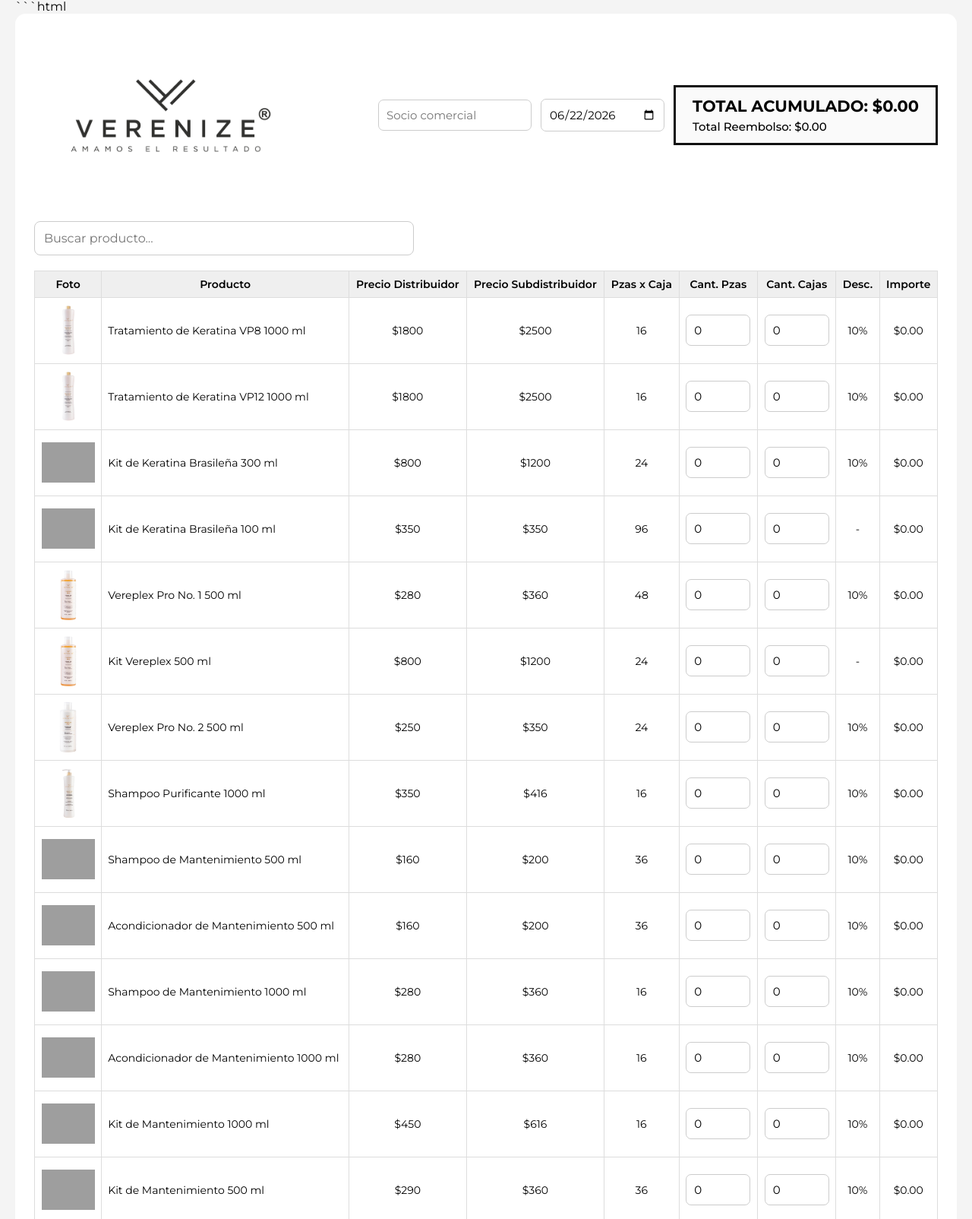
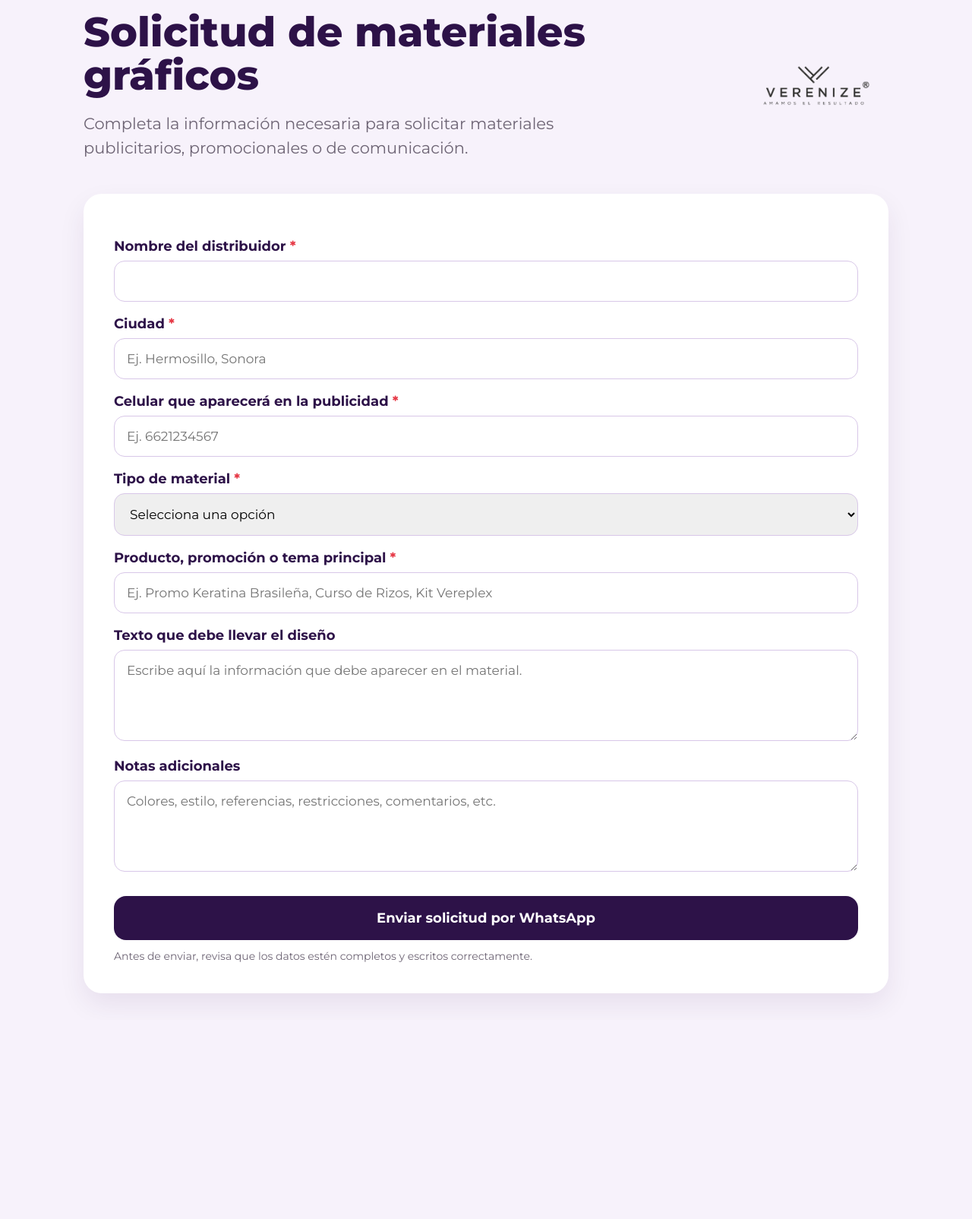
Before and after one commit to asistentecomercialverenize-a11y/verenize-marketing-request, a plain HTML site: page index.html in a window 1280 px wide. Shown: the part 21-1625 px from the top of the page at 76% size. After the commit the page ends 1363 px from the top, so only its background shows below. Drawn offline with Linux system fonts and the light colour scheme; grey boxes are pictures that could not be loaded.

Commit message:
Update index.html

````diff
--- a/index.html
+++ b/index.html
@@ -1,170 +1,139 @@
-```html
 <!DOCTYPE html>
 <html lang="es">
 <head>
 <meta charset="UTF-8">
 <meta name="viewport" content="width=device-width, initial-scale=1.0">
-<title>Pedidos Verenize</title>
+<title>Solicitud de materiales gráficos</title>
 
 <link rel="preconnect" href="https://fonts.googleapis.com">
 <link rel="preconnect" href="https://fonts.gstatic.com" crossorigin>
-<link href="https://fonts.googleapis.com/css2?family=Montserrat:wght@300;400;500;600;700&display=swap" rel="stylesheet">
+<link href="https://fonts.googleapis.com/css2?family=Montserrat:wght@300;400;500;600;700;800&display=swap" rel="stylesheet">
 
 <style>
-*{font-family:'Montserrat',sans-serif;}
+*{box-sizing:border-box;font-family:'Montserrat',sans-serif;}
 
 body{
-    background:#f4f4f4;
     margin:0;
-    padding:20px;
+    background:#f7f2fb;
+    color:#2d1248;
 }
 
 .container{
-    max-width:1400px;
+    max-width:1100px;
     margin:auto;
-    background:white;
-    padding:25px;
-    border-radius:14px;
-    overflow-x:auto;
+    padding:35px 20px;
 }
 
 .header{
     display:flex;
     justify-content:space-between;
     align-items:center;
-    gap:20px;
-    margin-bottom:30px;
-    flex-wrap:wrap;
+    gap:30px;
+    margin-bottom:45px;
+}
+
+h1{
+    font-size:54px;
+    line-height:1.05;
+    margin:0 0 20px;
+    font-weight:800;
+}
+
+.subtitle{
+    font-size:21px;
+    color:#6d6474;
+    line-height:1.5;
+    max-width:750px;
 }
 
 .logo{
-    width:360px;
+    width:190px;
     max-width:100%;
-    height:auto;
 }
 
-.header-info{
-    display:flex;
-    gap:12px;
-    align-items:center;
-    flex-wrap:wrap;
+.form-card{
+    background:white;
+    padding:40px;
+    border-radius:24px;
+    box-shadow:0 15px 35px rgba(45,18,72,.08);
 }
 
-input{
-    padding:10px;
-    border:1px solid #ccc;
-    border-radius:7px;
-    font-size:15px;
+label{
+    display:block;
+    font-size:18px;
+    font-weight:700;
+    margin-top:18px;
+    margin-bottom:8px;
 }
 
-.total-arriba{
-    font-size:21px;
-    font-weight:700;
-    border:3px solid #111;
-    padding:12px 22px;
-    background:#fafafa;
+.required{
+    color:#e63946;
 }
 
-.reembolso-arriba{
-    font-size:15px;
-    font-weight:500;
-    margin-top:5px;
+input, select, textarea{
+    width:100%;
+    padding:16px;
+    border:1px solid #d8c7e8;
+    border-radius:14px;
+    font-size:17px;
+    outline:none;
 }
 
-.buscador{
-    width:100%;
-    max-width:500px;
-    padding:12px;
-    margin-bottom:20px;
-    border:1px solid #ccc;
-    border-radius:8px;
-    font-size:16px;
+textarea{
+    min-height:120px;
+    resize:vertical;
 }
 
-table{
-    width:100%;
-    border-collapse:collapse;
-    font-size:14px;
+.row{
+    display:grid;
+    grid-template-columns:1fr 1fr;
+    gap:18px;
 }
 
-th,td{
-    border:1px solid #ddd;
-    padding:8px;
-    text-align:center;
-}
-
-th{
-    background:#efefef;
-    font-weight:600;
-}
-
-td.producto{
-    text-align:left;
-    min-width:280px;
-}
-
-.foto{
-    width:70px;
-    height:70px;
-    object-fit:contain;
-    border-radius:8px;
-    background:white;
-}
-
-input[type="number"]{
-    width:85px;
-}
-
-.total-box{
-    text-align:right;
-    font-size:24px;
-    font-weight:700;
-    margin-top:20px;
-}
-
-.reembolso-box{
-    font-size:18px;
-    font-weight:500;
-    margin-top:6px;
-}
-
-.resumen{
-    margin-top:25px;
-    padding:15px;
-    border:1px solid #ddd;
-    border-radius:10px;
-    background:#fafafa;
-}
-
-.resumen h3{
-    margin-top:0;
+.hidden{
+    display:none;
 }
 
 button{
-    border:0;
-    padding:13px 20px;
-    border-radius:8px;
-    font-size:16px;
+    width:100%;
+    background:#2d1248;
+    color:white;
+    border:none;
+    padding:18px;
+    font-size:18px;
+    font-weight:700;
+    border-radius:16px;
+    margin-top:28px;
     cursor:pointer;
-    margin-top:15px;
 }
 
-.enviar{
-    background:#25D366;
-    color:white;
+button:hover{
+    background:#431c68;
 }
 
-.limpiar{
-    background:#777;
-    color:white;
+.note{
+    font-size:14px;
+    color:#6d6474;
+    margin-top:12px;
 }
 
 @media(max-width:800px){
-    body{padding:8px;}
-    .container{padding:12px;}
-    .logo{width:260px;}
-    .total-arriba{font-size:18px;}
-    table{font-size:12px;}
+    .header{
+        flex-direction:column;
+        align-items:flex-start;
+    }
+
+    h1{
+        font-size:38px;
+    }
+
+    .row{
+        grid-template-columns:1fr;
+    }
+
+    .form-card{
+        padding:25px;
+    }
 }
 </style>
 </head>
@@ -175,278 +144,141 @@
 
     <div class="header">
         <div>
+            <h1>Solicitud de materiales gráficos</h1>
+            <div class="subtitle">
+                Completa la información necesaria para solicitar materiales publicitarios, promocionales o de comunicación.
+            </div>
+        </div>
+
         <img class="logo" src="LOGO+SLOGAN(NEGRO) (5).png" alt="Verenize">
     </div>
 
-        <div class="header-info">
-            <input id="socio" placeholder="Socio comercial">
-            <input id="fecha" type="date">
+    <div class="form-card">
 
-            <div class="total-arriba">
-                <div>TOTAL ACUMULADO: $<span id="totalArriba">0.00</span></div>
-                <div class="reembolso-arriba">
-                    Total Reembolso: $<span id="reembolsoArriba">0.00</span>
+        <label>Nombre del distribuidor <span class="required">*</span></label>
+        <input id="distribuidor" required>
+
+        <label>Ciudad <span class="required">*</span></label>
+        <input id="ciudad" placeholder="Ej. Hermosillo, Sonora" required>
+
+        <label>Celular que aparecerá en la publicidad <span class="required">*</span></label>
+        <input id="celular" placeholder="Ej. 6621234567" required>
+
+        <label>Tipo de material <span class="required">*</span></label>
+        <select id="tipo" onchange="mostrarCamposEvento()" required>
+            <option value="">Selecciona una opción</option>
+            <option value="Flyer promocional">Flyer promocional</option>
+            <option value="Historia para redes">Historia para redes</option>
+            <option value="Post para redes">Post para redes</option>
+            <option value="Flyer de evento">Flyer de evento</option>
+            <option value="Invitación / convocatoria">Invitación / convocatoria</option>
+            <option value="Otro">Otro</option>
+        </select>
+
+        <div id="camposEvento" class="hidden">
+            <div class="row">
+                <div>
+                    <label>Nombre del evento</label>
+                    <input id="evento" placeholder="Ej. Certificación de Rizos">
                 </div>
-            </div>
+
+                <div>
+                    <label>Nombre del técnico</label>
+                    <input id="tecnico" placeholder="Ej. Claudia Mondaca">
                 </div>
             </div>
 
-    <input
-        type="text"
-        id="buscador"
-        class="buscador"
-        placeholder="Buscar producto..."
-        onkeyup="filtrarProductos()"
-    >
+            <div class="row">
+                <div>
+                    <label>Fecha del evento</label>
+                    <input id="fechaEvento" type="date">
+                </div>
 
-    <table>
-        <thead>
-            <tr>
-                <th>Foto</th>
-                <th>Producto</th>
-                <th>Precio Distribuidor</th>
-                <th>Precio Subdistribuidor</th>
-                <th>Pzas x Caja</th>
-                <th>Cant. Pzas</th>
-                <th>Cant. Cajas</th>
-                <th>Desc.</th>
-                <th>Importe</th>
-            </tr>
-        </thead>
-
-        <tbody id="tabla"></tbody>
-    </table>
-
-    <div class="total-box">
-        <div>TOTAL ACUMULADO: $<span id="total">0.00</span></div>
-        <div class="reembolso-box">
-            Total Reembolso: $<span id="reembolso">0.00</span>
+                <div>
+                    <label>Hora del evento</label>
+                    <input id="horaEvento" type="time">
                 </div>
             </div>
 
-    <div class="resumen">
-        <h3>Resumen del Pedido</h3>
-        <div id="resumenPedido">No hay productos seleccionados.</div>
+            <label>Dirección completa del evento</label>
+            <input id="direccion" placeholder="Calle, número, colonia, ciudad">
         </div>
 
-    <button class="enviar" onclick="enviarWhatsapp()">Enviar pedido por WhatsApp</button>
-    <button class="limpiar" onclick="limpiar()">Limpiar pedido</button>
+        <label>Producto, promoción o tema principal <span class="required">*</span></label>
+        <input id="tema" placeholder="Ej. Promo Keratina Brasileña, Curso de Rizos, Kit Vereplex" required>
+
+        <label>Texto que debe llevar el diseño</label>
+        <textarea id="texto" placeholder="Escribe aquí la información que debe aparecer en el material."></textarea>
+
+        <label>Notas adicionales</label>
+        <textarea id="notas" placeholder="Colores, estilo, referencias, restricciones, comentarios, etc."></textarea>
+
+        <button onclick="enviarWhatsapp()">Enviar solicitud por WhatsApp</button>
+
+        <div class="note">
+            Antes de enviar, revisa que los datos estén completos y escritos correctamente.
+        </div>
+
+    </div>
 
 </div>
 
 <script>
 const whatsapp = "526623641909";
-const metaReembolso = 104400;
 
-const productos = [
-["Tratamiento de Keratina VP8 1000 ml",1800,2500,16,true,"Trat_Proteina_1000ml.png"],
-["Tratamiento de Keratina VP12 1000 ml",1800,2500,16,true,"Trat_Proteina_1000ml.png"],
-["Kit de Keratina Brasileña 300 ml",800,1200,24,true,"Trat_Proteina_300ml.png"],
-["Kit de Keratina Brasileña 100 ml",350,350,96,false,"Trat_Proteina_100ml.png"],
+function mostrarCamposEvento(){
+    const tipo = document.getElementById("tipo").value;
+    const camposEvento = document.getElementById("camposEvento");
 
-["Vereplex Pro No. 1 500 ml",280,360,48,true,"Vereplex_No1_500ml.png"],
-["Kit Vereplex 500 ml",800,1200,24,false,"Vereplex_No1_500ml.png"],
-["Vereplex Pro No. 2 500 ml",250,350,24,true,"Vereplex_No2_500ml.png"],
-
-["Shampoo Purificante 1000 ml",350,416,16,true,"Shampoo_Purificante_1000ml.png"],
-
-["Shampoo de Mantenimiento 500 ml",160,200,36,true,"Shampoo_mant_500ml.png"],
-["Acondicionador de Mantenimiento 500 ml",160,200,36,true,"Acondicionador_Mant_500ml.png"],
-
-["Shampoo de Mantenimiento 1000 ml",280,360,16,true,"Shampoo_Mant_1000ml.png"],
-["Acondicionador de Mantenimiento 1000 ml",280,360,16,true,"Acondicionador_Mant_1000ml.png"],
-
-["Kit de Mantenimiento 1000 ml",450,616,16,true,"Shampoo_Mant_1000ml.png"],
-["Kit de Mantenimiento 500 ml",290,360,36,true,"Shampoo_mant_500ml.png"],
-["Kit de Mantenimiento 100 ml",120,120,96,false,"Shampoo_Mant_100ml.png"],
-
-["Tratamiento Sérum de Argán 100 ml",200,280,48,true,"Trat_SerumArgan_100ml.png"],
-["Tratamiento Sérum de Argán 50 ml",120,120,63,false,"Trat_SerumArgan_50ml.png"],
-
-["Tratamiento Leave In 300 ml",150,200,48,true,"Trat_LeaveIn_300ml.png"],
-["Tratamiento Leave In 100 ml",85,85,96,false,"Trat_LeaveIn_100ml.png"],
-
-["Crema Hidratante para Rizos 300 ml",130,190,48,true,"Crema_Hidratante_Rizos_300ml.png"],
-["Gel Hidratante para Rizos 300 ml",145,200,48,true,"ButterGel_Hidratante_Rizos_300ml.png"],
-
-["Shot de Reparación Instantánea 12 ml",80,80,48,false,"Shot_Reparacion_12ml.png"],
-["Caja Shot de Reparación Instantánea",360,480,36,false,"Caja_Ampolletas.png"],
-
-["Secadora V LUX NEGRA",2500,3150,10,true,"Secadora_V-Lux_Negra.png"],
-["Secadora V LUX BLANCA",2500,3150,10,true,"Secadora_V-Lux_Blanca.png"],
-["Plancha de Titanio",1200,1575,20,true,"Plancha_Titanio.png"],
-
-["Peine de Carbón",25,42,50,true,"Peine_Carbon.png"],
-["Cepillo Cuadrado",100,140,12,true,"Cepillo_Cuadrado.png"],
-["Cepillo Redondo",160,200,10,true,"Cepillo_Redondo.png"],
-["Brocha",25,42,50,true,"Brocha.png"],
-
-["Kimono",250,350,20,false,"Kimono negro.png"],
-
-["Mascarilla Mágica Nutritiva 100 ml",85,120,96,true,"Mascarilla_Magica_100ml.png"],
-["Tratamiento Sérum de Argán 50 ml",120,150,96,true,"Trat_SerumArgan_50ml.png"],
-["Mascarilla Mágica Nutritiva 500 ml",210,294,24,true,"Mascarilla_Magica_500ml.png"],
-
-["Set de Viaje para Cuidado del Cabello",480,580,10,false,"Set_de_viaje.png"],
-["Kit Vereplex PRO Sachet 30 ml",70,90,1,false,"Vereplex_No1_120ml.png"]
-];
-
-function cargarTabla(){
-    const tabla = document.getElementById("tabla");
-    tabla.innerHTML = "";
-
-    productos.forEach((p,i)=>{
-        tabla.innerHTML += `
-        <tr>
-            <td><img class="foto" src="${p[5]}" alt="${p[0]}"></td>
-            <td class="producto">${p[0]}</td>
-            <td>$${p[1]}</td>
-            <td>$${p[2]}</td>
-            <td>${p[3]}</td>
-            <td>
-                <input type="number" min="0" value="0" id="cantidad${i}" oninput="calcular()">
-            </td>
-            <td>
-                <input type="number" min="0" value="0" id="cajasInput${i}" oninput="calcular()">
-            </td>
-            <td>${p[4] ? "10%" : "-"}</td>
-            <td>$<span id="importe${i}">0.00</span></td>
-        </tr>`;
-    });
-}
-
-function calcular(){
-    let total = 0;
-    let resumenHTML = "";
-
-    productos.forEach((p,i)=>{
-        let cantPzas = Number(document.getElementById(`cantidad${i}`).value) || 0;
-        let cantCajas = Number(document.getElementById(`cajasInput${i}`).value) || 0;
-
-        let totalPiezas = cantPzas + (cantCajas * p[3]);
-
-        let importe = 0;
-        let precioAplicado = "";
-        let descuentoTexto = "";
-
-        if(totalPiezas >= p[3]){
-            importe = totalPiezas * p[1];
-            precioAplicado = "Distribuidor";
+    if(tipo === "Flyer de evento" || tipo === "Invitación / convocatoria"){
+        camposEvento.classList.remove("hidden");
     }else{
-            importe = totalPiezas * p[2];
-            precioAplicado = "Subdistribuidor";
-
-            if(p[4] && totalPiezas > 0){
-                importe = importe * 0.90;
-                descuentoTexto = " con 10% desc.";
+        camposEvento.classList.add("hidden");
     }
 }
 
-        document.getElementById(`importe${i}`).innerText = importe.toFixed(2);
+function enviarWhatsapp(){
+    const distribuidor = document.getElementById("distribuidor").value.trim();
+    const ciudad = document.getElementById("ciudad").value.trim();
+    const celular = document.getElementById("celular").value.trim();
+    const tipo = document.getElementById("tipo").value;
+    const tema = document.getElementById("tema").value.trim();
 
-        if(totalPiezas > 0){
-            resumenHTML += `
-            <div style="margin-bottom:10px;">
-                <strong>${p[0]}</strong><br>
-                Piezas capturadas: ${cantPzas} |
-                Cajas capturadas: ${cantCajas} |
-                Total piezas: ${totalPiezas} |
-                Precio aplicado: ${precioAplicado}${descuentoTexto} |
-                Total: $${importe.toFixed(2)}
-            </div>`;
+    if(!distribuidor || !ciudad || !celular || !tipo || !tema){
+        alert("Por favor completa todos los campos obligatorios marcados con *.");
+        return;
     }
 
-        total += importe;
-    });
+    const evento = document.getElementById("evento").value.trim();
+    const tecnico = document.getElementById("tecnico").value.trim();
+    const fechaEvento = document.getElementById("fechaEvento").value;
+    const horaEvento = document.getElementById("horaEvento").value;
+    const direccion = document.getElementById("direccion").value.trim();
+    const texto = document.getElementById("texto").value.trim();
+    const notas = document.getElementById("notas").value.trim();
 
-    if(resumenHTML === ""){
-        resumenHTML = "No hay productos seleccionados.";
+    let mensaje = "Hola, quiero solicitar un material gráfico:%0A%0A";
+    mensaje += `Distribuidor: ${distribuidor}%0A`;
+    mensaje += `Ciudad: ${ciudad}%0A`;
+    mensaje += `Celular para publicidad: ${celular}%0A`;
+    mensaje += `Tipo de material: ${tipo}%0A`;
+    mensaje += `Tema / producto principal: ${tema}%0A%0A`;
+
+    if(tipo === "Flyer de evento" || tipo === "Invitación / convocatoria"){
+        mensaje += `Datos del evento:%0A`;
+        mensaje += `Nombre del evento: ${evento}%0A`;
+        mensaje += `Técnico: ${tecnico}%0A`;
+        mensaje += `Fecha: ${fechaEvento}%0A`;
+        mensaje += `Hora: ${horaEvento}%0A`;
+        mensaje += `Dirección completa: ${direccion}%0A%0A`;
     }
 
-    let reembolso = total > metaReembolso ? total - metaReembolso : 0;
+    mensaje += `Texto para el diseño:%0A${texto || "Sin texto específico"}%0A%0A`;
+    mensaje += `Notas adicionales:%0A${notas || "Sin notas adicionales"}`;
 
-    document.getElementById("total").innerText = total.toFixed(2);
-    document.getElementById("totalArriba").innerText = total.toFixed(2);
-    document.getElementById("reembolso").innerText = reembolso.toFixed(2);
-    document.getElementById("reembolsoArriba").innerText = reembolso.toFixed(2);
-    document.getElementById("resumenPedido").innerHTML = resumenHTML;
+    window.open(`https://wa.me/${whatsapp}?text=${mensaje}`, "_blank");
 }
-
-function filtrarProductos(){
-    let filtro = document.getElementById("buscador").value.toLowerCase();
-    let filas = document.querySelectorAll("#tabla tr");
-
-    filas.forEach(fila=>{
-        let producto = fila.querySelector(".producto").innerText.toLowerCase();
-
-        if(producto.includes(filtro)){
-            fila.style.display = "";
-        }else{
-            fila.style.display = "none";
-        }
-    });
-}
-
-function enviarWhatsapp(){
-    let socio = document.getElementById("socio").value;
-    let fecha = document.getElementById("fecha").value;
-    let total = document.getElementById("total").innerText;
-    let reembolso = document.getElementById("reembolso").innerText;
-
-    let mensaje = `Hola, quiero realizar este pedido Verenize:%0A%0A`;
-    mensaje += `Socio comercial: ${socio}%0A`;
-    mensaje += `Fecha de pedido: ${fecha}%0A%0A`;
-
-    productos.forEach((p,i)=>{
-        let cantPzas = Number(document.getElementById(`cantidad${i}`).value) || 0;
-        let cantCajas = Number(document.getElementById(`cajasInput${i}`).value) || 0;
-        let totalPiezas = cantPzas + (cantCajas * p[3]);
-        let importe = document.getElementById(`importe${i}`).innerText;
-
-        if(totalPiezas > 0){
-            mensaje += `Producto: ${p[0]}%0A`;
-            mensaje += `Piezas capturadas: ${cantPzas}%0A`;
-            mensaje += `Cajas capturadas: ${cantCajas}%0A`;
-            mensaje += `Total piezas: ${totalPiezas}%0A`;
-
-            if(totalPiezas >= p[3]){
-                mensaje += `Precio aplicado: Distribuidor $${p[1]}%0A`;
-            }else{
-                mensaje += `Precio aplicado: Subdistribuidor $${p[2]}`;
-
-                if(p[4]){
-                    mensaje += ` | Desc. 10%`;
-                }
-
-                mensaje += `%0A`;
-            }
-
-            mensaje += `Importe: $${importe}%0A%0A`;
-        }
-    });
-
-    mensaje += `TOTAL ACUMULADO: $${total}%0A`;
-    mensaje += `TOTAL REEMBOLSO: $${reembolso}`;
-
-    window.open(`https://wa.me/${whatsapp}?text=${mensaje}`,"_blank");
-}
-
-function limpiar(){
-    productos.forEach((p,i)=>{
-        document.getElementById(`cantidad${i}`).value = 0;
-        document.getElementById(`cajasInput${i}`).value = 0;
-    });
-
-    document.getElementById("buscador").value = "";
-    filtrarProductos();
-    calcular();
-}
-
-document.getElementById("fecha").valueAsDate = new Date();
-cargarTabla();
-calcular();
 </script>
 
 </body>
 </html>
-```
````
Lines whose indentation alone changed are shown as unchanged.
